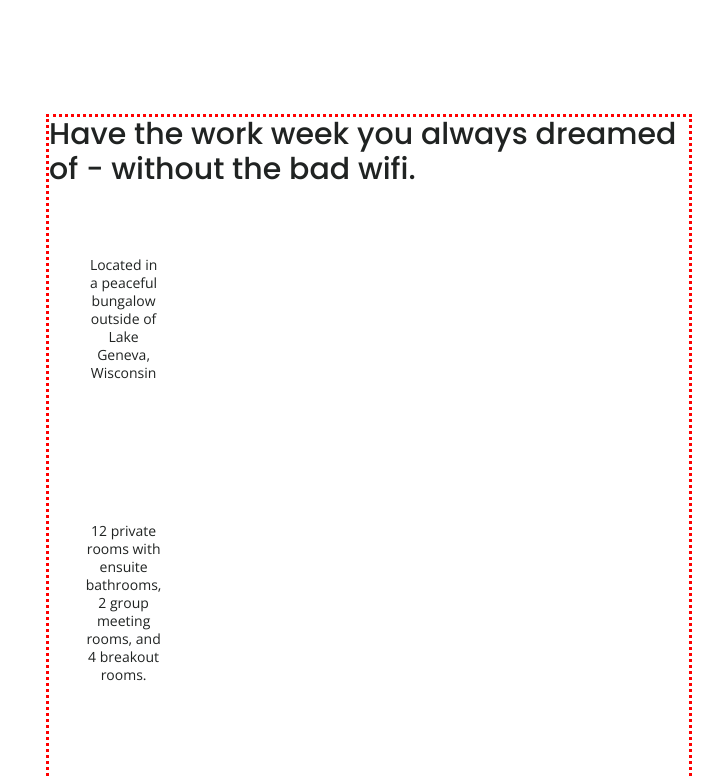
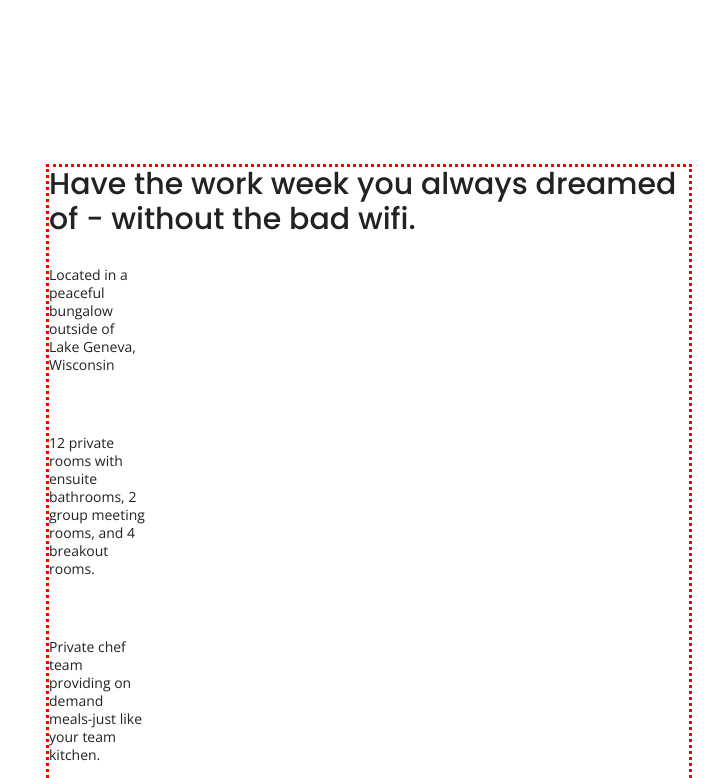
Before and after one commit to vons-el/206-unplugged, a website built with Parcel: page index.html in a window 1280 px wide. Shown: the part 758-1536 px from the top of the page, without its empty margins (271-994 px from the left). Built offline with nearby package versions, Linux system fonts and the light colour scheme; files whose address does not match are found by name.

Commit message:
Revisions on features and tablet style

```diff
--- a/css/main.css
+++ b/css/main.css
@@ -280,43 +280,43 @@ aside {
   display:flex;
   justify-content: center;
 }
-.features .content-wrapper {
+/*.features .content-wrapper {
   display: flex;
   justify-content: center;
   width: 90%;
   margin: 50px 0;
   flex-flow: column wrap;
   outline: 3px dotted red;
-}
+}*/
 
 .features h2 {
-  width: 100%;
+  /*width: 100%;*/
   margin-bottom: 60px 0;
 }
 
 .features .features-items {
   display: flex;
-  justify-content: space-between;
-  flex-flow: column wrap;
-  align-items: center;
-  width: 100%;
+  justify-content: center;
+  flex-flow: row wrap;
+  align-items: flex-start;
+  /*width: 100%;*/
 }
 
 .features article {
-  display: flex;
-  justify-content: center;
+  /*display: flex;
+  justify-content: center;*/
   width: 63%;
   margin: 30px 0;
-  padding: 40px;
+  /*padding: 40px;*/
 }
-.features i{
+/*.features i{
   font-size: 3.75em;
   margin-bottom: 40px;
-}
+}*/
 .features p {
-  display: flex;
+  /*display: flex;
   justify-content: center;
-  text-align: center;
+  text-align: center;*/
   margin: 0;
 }
 /* ----- Customer Reviews---*/
@@ -472,7 +472,7 @@ aside .content-wrapper {
   display: flex;
   justify-content: space-between;
   align-content: flex-start;
-  flex-flow: row wrap;
+  /*flex-flow: row wrap;*/
 }
 aside .content-wrapper .form-description,
 aside .content-wrapper .form {
@@ -480,6 +480,14 @@ aside .content-wrapper .form {
   margin: 0;
 }
 /*- Features -*/
+
+.features article {
+  display: flex;
+  align-items: center;
+  flex-flow: column wrap;
+  flex-basis: 50%;
+}
+
 .features-items article {
   display: flex;
   justify-content: space-between;
@@ -487,22 +495,22 @@ aside .content-wrapper .form {
   flex-flow: column wrap;
   flex-basis: 45%;
 }
-.featuers .content-wrapper {
+/*.featuers .content-wrapper {
  display: flex;
  justify-content: center;
  align-items: center;
  flex-flow: row wrap;
- /*flex-flow: column wrap;*/
+ flex-flow: column wrap;
  flex-basis: 49%;
-}
+}*/
 .features .features-items {
  display: flex;
  justify-content: space-between;
- flex-flow: row wrap;
+ flex-flow: column wrap;
   width: 49%;
 }
 .features .features-item-description {
-  width: 49%;
+  width: 50%;
 }
 /*--Reviews-*/
 .reviews .content-wrapper {
@@ -515,7 +523,7 @@ aside .content-wrapper .form {
 
 .reviews article {
  display: flex;
- justify-content: center;
+ justify-content: space-between;
  flex-flow: row wrap;
 }
 .reviews article div {
```
